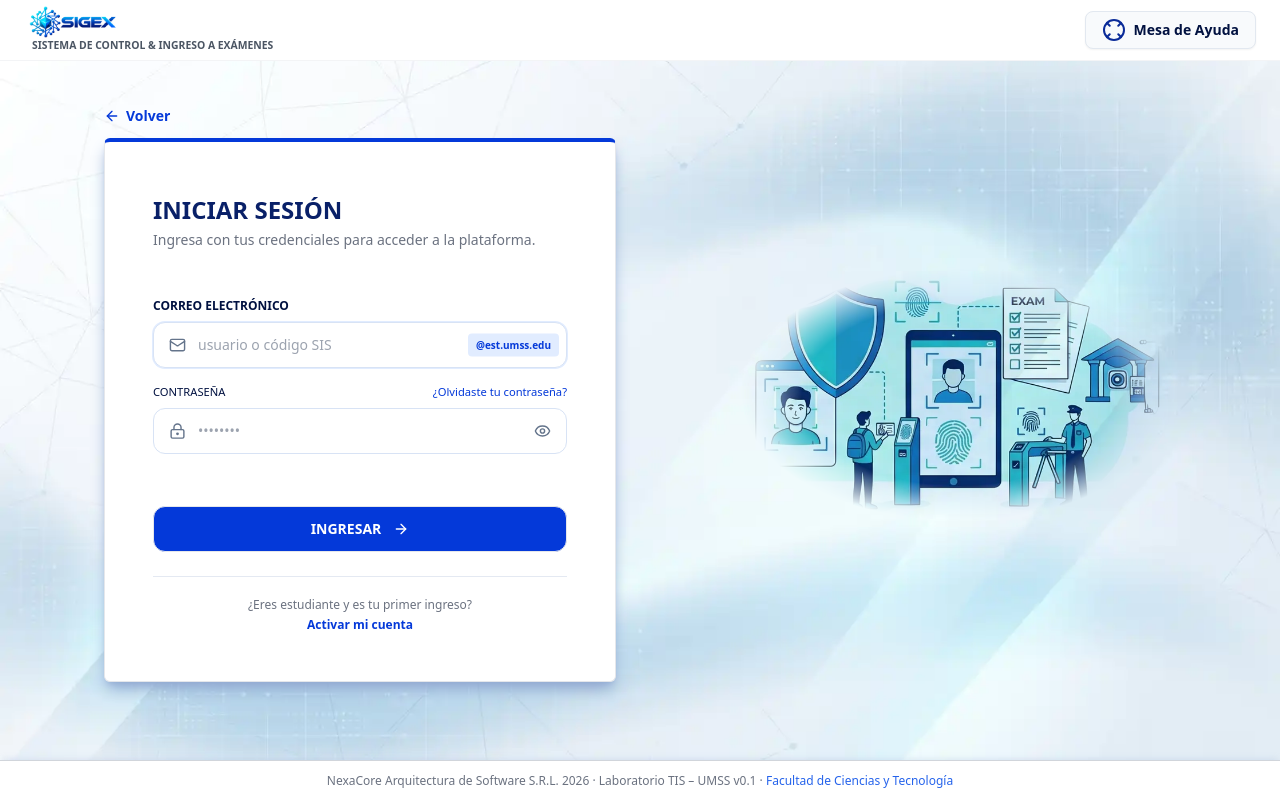
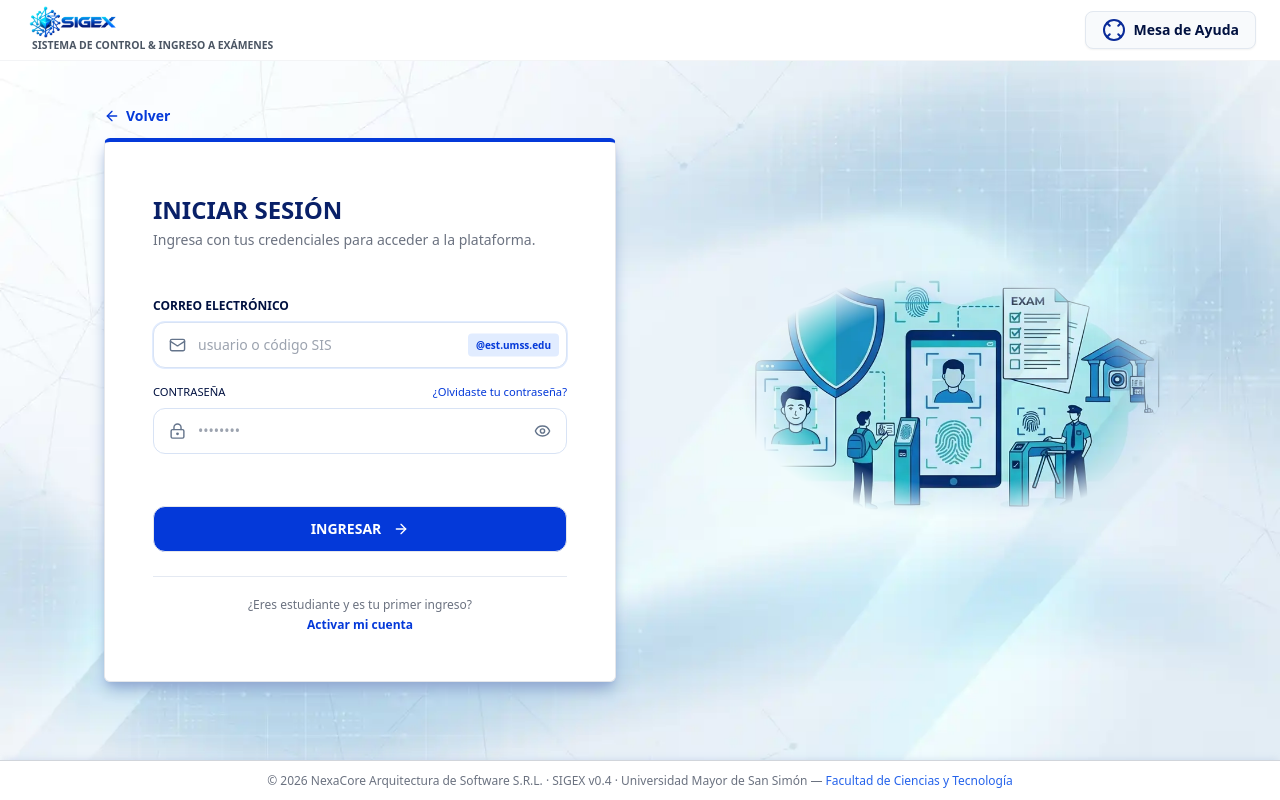
Before and after one commit to Rodrigo110620/nexacore-sigex, a React (Vite) app in the folder frontend/: page /login in a window 1280 px wide. Built offline with nearby package versions, Linux system fonts and the light colour scheme; no server answers.

Commit message:
fix(pie): pie con ©, SIGEX y la versión del package.json (0.4, Sprint 4)

```diff
--- a/frontend/package.json
+++ b/frontend/package.json
@@ -1,7 +1,7 @@
 {
   "name": "frontend-examenes",
   "private": true,
-  "version": "0.0.1",
+  "version": "0.4.0",
   "type": "module",
   "scripts": {
     "dev": "vite",
--- a/frontend/src/components/layout/Footer.tsx
+++ b/frontend/src/components/layout/Footer.tsx
@@ -1,9 +1,14 @@
+import { VERSION_SIGEX } from '../../utils/version'
+
 export default function Footer() {
   return (
     <footer className="border-t border-gray-300 bg-white px-4 py-2.5 text-center text-xs text-gray-500 shadow-[0_-3px_6px_-2px_rgba(146,170,210,0.25)] sm:px-8">
       <p className="leading-relaxed">
-        NexaCore Arquitectura de Software S.R.L. 2026 · Laboratorio TIS – UMSS v0.1 ·{' '}
-        <span className="text-blue-600">Facultad de Ciencias y Tecnología</span>
+        <span className="hidden sm:inline">
+          © 2026 NexaCore Arquitectura de Software S.R.L. · SIGEX v{VERSION_SIGEX} · Universidad Mayor de San Simón —{' '}
+          <span className="text-blue-600">Facultad de Ciencias y Tecnología</span>
+        </span>
+        <span className="sm:hidden">© 2026 NexaCore · SIGEX v{VERSION_SIGEX} · UMSS</span>
       </p>
     </footer>
   );
--- a/frontend/src/pages/Login/ActivarCuentaPage.tsx
+++ b/frontend/src/pages/Login/ActivarCuentaPage.tsx
@@ -28,6 +28,7 @@ import { motivoIdentificadorFicticio } from '../../utils/identificacionValidator
 import { validateNewPassword } from '../../utils/passwordPolicy'
 import { ALLOWED_EMAIL_DOMAIN, FIELD_LIMITS } from '../../utils/validators'
 import { useIsMobileDevice } from '../../hooks/useIsMobileDevice'
+import { PIE_CORTO } from '../../utils/version'
 
 type Paso = 1 | 2 | 3 | 'exito'
 
@@ -495,9 +496,9 @@ export default function ActivarCuentaPage() {
 
           {isMobile && (
             <p className="mt-auto pt-12 text-center text-xs leading-5 text-[#627A9B]">
-              NexaCore Arquitectura de Software S.R.L 2026
+              © 2026 NexaCore Arquitectura de Software S.R.L.
               <br />
-              Laboratorio TIS – UMSS v0.1
+              {PIE_CORTO}
             </p>
           )}
         </div>
--- a/frontend/src/pages/Login/ForgotPasswordPage.tsx
+++ b/frontend/src/pages/Login/ForgotPasswordPage.tsx
@@ -5,6 +5,7 @@ import AuthLayout from '../../components/layout/AuthLayout'
 import { requestPasswordReset } from '../../services/authService'
 import { validateEmail, FIELD_LIMITS } from '../../utils/validators'
 import { useIsMobileDevice } from '../../hooks/useIsMobileDevice'
+import { PIE_CORTO } from '../../utils/version'
 
 export default function ForgotPasswordPage() {
   const isMobile = useIsMobileDevice()
@@ -131,9 +132,9 @@ export default function ForgotPasswordPage() {
 
           {isMobile && (
             <p className="mt-auto pt-12 text-center text-xs leading-5 text-[#627A9B]">
-              NexaCore Arquitectura de Software S.R.L 2026
+              © 2026 NexaCore Arquitectura de Software S.R.L.
               <br />
-              Laboratorio TIS – UMSS v0.1
+              {PIE_CORTO}
             </p>
           )}
         </div>
--- a/frontend/src/pages/Login/LoginPage.tsx
+++ b/frontend/src/pages/Login/LoginPage.tsx
@@ -5,6 +5,7 @@ import AuthLayout from '../../components/layout/AuthLayout';
 import Login_Information from './Login_Information';
 import Login_Sesion from './Login_Sesion';
 import { useIsMobileDevice } from '../../hooks/useIsMobileDevice';
+import { PIE_CORTO } from '../../utils/version'
 
 const TRANSICION =
   'transition-[opacity,transform,visibility] duration-500 ease-[cubic-bezier(0.22,1,0.36,1)] motion-reduce:transition-none';
@@ -131,8 +132,8 @@ export default function LoginPage() {
 
           {isMobile && (
             <p className="mt-auto text-center text-xs leading-5 text-[#627A9B]">
-              NexaCore Arquitectura de Software S.R.L 2026<br />
-              Laboratorio TIS – UMSS v0.1
+              © 2026 NexaCore Arquitectura de Software S.R.L.<br />
+              {PIE_CORTO}
             </p>
           )}
         </div>
--- a/frontend/src/pages/Login/ResetPasswordPage.tsx
+++ b/frontend/src/pages/Login/ResetPasswordPage.tsx
@@ -5,6 +5,7 @@ import AuthLayout from '../../components/layout/AuthLayout'
 import { resetPassword } from '../../services/authService'
 import { PASSWORD_REQUIREMENTS, validateNewPassword } from '../../utils/passwordPolicy'
 import { useIsMobileDevice } from '../../hooks/useIsMobileDevice'
+import { PIE_CORTO } from '../../utils/version'
 
 export default function ResetPasswordPage() {
   const isMobile = useIsMobileDevice()
@@ -207,9 +208,9 @@ export default function ResetPasswordPage() {
 
           {isMobile && (
             <p className="mt-auto pt-12 text-center text-xs leading-5 text-[#627A9B]">
-              NexaCore Arquitectura de Software S.R.L 2026
+              © 2026 NexaCore Arquitectura de Software S.R.L.
               <br />
-              Laboratorio TIS – UMSS v0.1
+              {PIE_CORTO}
             </p>
           )}
         </div>
--- /dev/null
+++ b/frontend/src/utils/version.ts
@@ -0,0 +1,7 @@
+import paquete from '../../package.json'
+
+/** Versión de SIGEX que se muestra en el pie (la del package.json; 0.4 = Sprint 4). */
+export const VERSION_SIGEX = paquete.version.split('.').slice(0, 2).join('.')
+
+/** Pie corto de las pantallas de acceso en el celular. */
+export const PIE_CORTO = `SIGEX v${VERSION_SIGEX} · UMSS`
```
